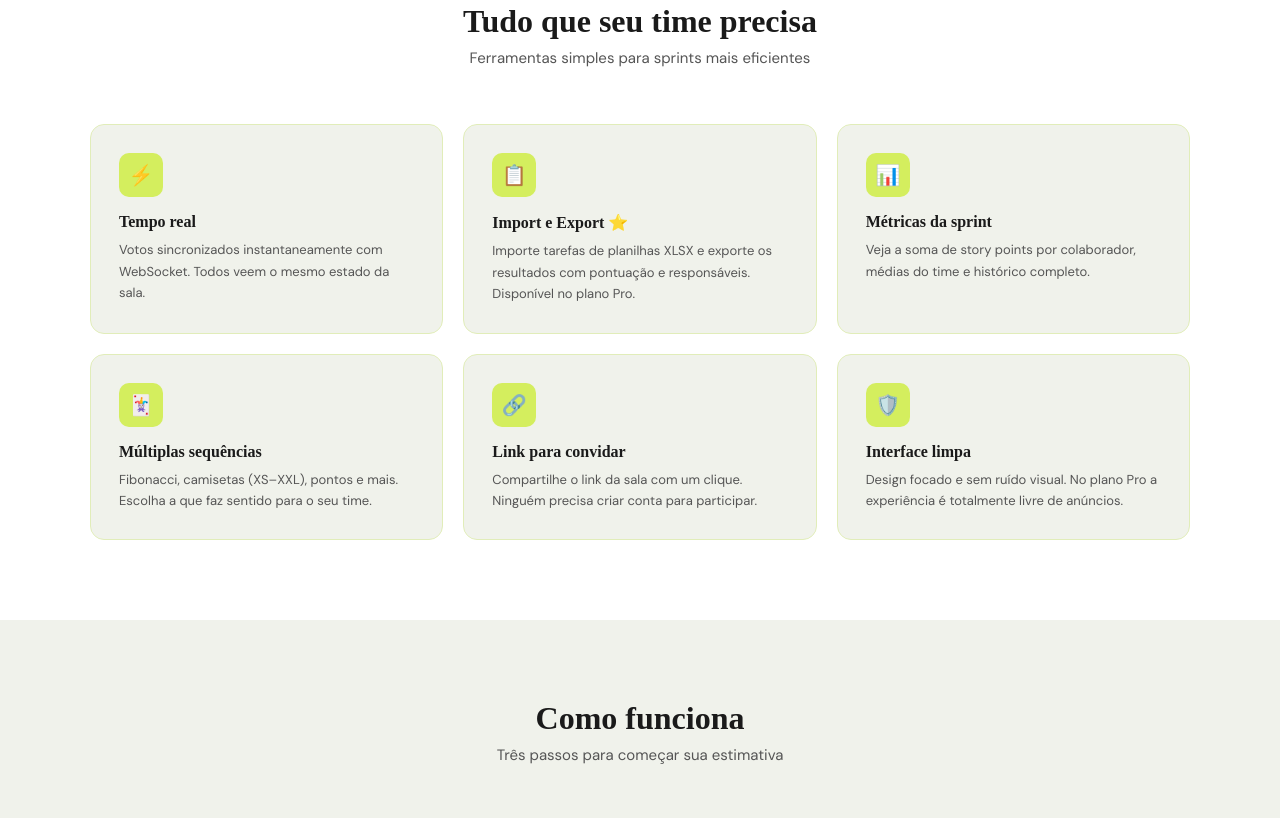
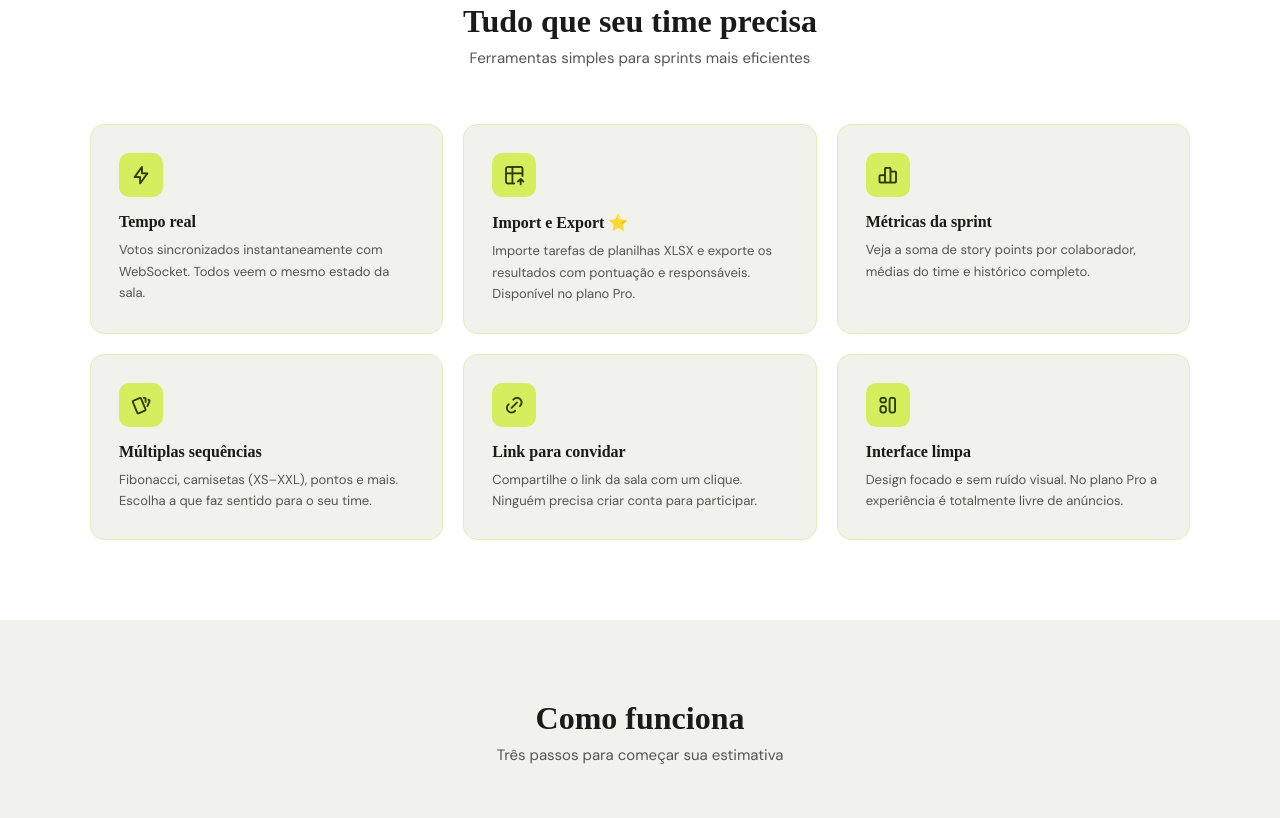
Before and after one commit to vinissinpp/pokerplanning, a website: page public/index.html in a window 1280 px wide. Shown: the part 882-1700 px from the top of the page. Drawn offline with Linux system fonts and the light colour scheme; a web font is replaced by a local one.

Commit message:
feat: substitui emojis por Tabler Icons em todos os HTMLs

```diff
--- a/public/index.html
+++ b/public/index.html
@@ -5,6 +5,7 @@
 <meta name="viewport" content="width=device-width, initial-scale=1.0" />
 <title>Pontua — Estimativas ágeis sem complicação</title>
 <link rel="preconnect" href="https://fonts.googleapis.com" />
+<link rel="stylesheet" href="https://cdn.jsdelivr.net/npm/@tabler/icons-webfont@latest/tabler-icons.min.css"/>
 <link href="https://fonts.googleapis.com/css2?family=Syne:wght@400;600;700;800&family=Goldman:wght@400;700&family=DM+Sans:ital,wght@0,300;0,400;0,500;1,400&display=swap" rel="stylesheet" />
 <style>
 :root {
@@ -174,7 +175,7 @@ nav.scrolled { background:rgba(240,242,235,.96); border-color:var(--c4); backdro
 .features-grid { display:grid; grid-template-columns:repeat(3,1fr); gap:20px; }
 .feature-card { background:var(--c5); border:1px solid var(--c4); border-radius:var(--radius); padding:1.75rem; transition:all .2s; }
 .feature-card:hover { background:var(--c2); border-color:var(--c3); transform:translateY(-3px); box-shadow:0 8px 24px rgba(0,0,0,.07); }
-.feature-icon { width:44px; height:44px; border-radius:10px; background:var(--c3); display:flex; align-items:center; justify-content:center; font-size:20px; margin-bottom:1rem; }
+.feature-icon { width:44px; height:44px; border-radius:10px; background:var(--c3); color:#2a3a00; display:flex; align-items:center; justify-content:center; font-size:22px; margin-bottom:1rem; }
 .feature-title { font-family:'Goldman',serif; font-size:16px; font-weight:700; margin-bottom:.5rem; }
 .feature-desc { font-size:13px; color:var(--textm); line-height:1.65; }
 
@@ -326,7 +327,7 @@ footer { background:var(--text); border-top:1px solid rgba(255,255,255,.08); pad
     <h1 class="hero-title">Estimativas<br>ágeis <span class="accent">sem</span><br><span class="accent">complicação</span></h1>
     <p class="hero-sub">Crie uma sala em segundos, convide seu time e vote em story points em tempo real. Sem burocracia.</p>
     <div class="hero-ctas">
-      <button class="btn-hero-p" onclick="abrirModal('criar')">🃏 Criar nova sala</button>
+      <button class="btn-hero-p" onclick="abrirModal('criar')"><i class="ti ti-cards" aria-hidden="true"></i> Criar nova sala</button>
       <button class="btn-hero-s" onclick="abrirModal('entrar')">Entrar em uma sala</button>
     </div>
     <div class="hero-stats">
@@ -370,12 +371,12 @@ footer { background:var(--text); border-top:1px solid rgba(255,255,255,.08); pad
     <h2 class="section-title">Tudo que seu time precisa</h2>
     <p class="section-sub">Ferramentas simples para sprints mais eficientes</p>
     <div class="features-grid">
-      <div class="feature-card"><div class="feature-icon">⚡</div><div class="feature-title">Tempo real</div><div class="feature-desc">Votos sincronizados instantaneamente com WebSocket. Todos veem o mesmo estado da sala.</div></div>
-      <div class="feature-card"><div class="feature-icon">📋</div><div class="feature-title">Import e Export ⭐</div><div class="feature-desc">Importe tarefas de planilhas XLSX e exporte os resultados com pontuação e responsáveis. Disponível no plano Pro.</div></div>
-      <div class="feature-card"><div class="feature-icon">📊</div><div class="feature-title">Métricas da sprint</div><div class="feature-desc">Veja a soma de story points por colaborador, médias do time e histórico completo.</div></div>
-      <div class="feature-card"><div class="feature-icon">🃏</div><div class="feature-title">Múltiplas sequências</div><div class="feature-desc">Fibonacci, camisetas (XS–XXL), pontos e mais. Escolha a que faz sentido para o seu time.</div></div>
-      <div class="feature-card"><div class="feature-icon">🔗</div><div class="feature-title">Link para convidar</div><div class="feature-desc">Compartilhe o link da sala com um clique. Ninguém precisa criar conta para participar.</div></div>
-      <div class="feature-card"><div class="feature-icon">🛡️</div><div class="feature-title">Interface limpa</div><div class="feature-desc">Design focado e sem ruído visual. No plano Pro a experiência é totalmente livre de anúncios.</div></div>
+      <div class="feature-card"><div class="feature-icon"><i class="ti ti-bolt" aria-hidden="true"></i></div><div class="feature-title">Tempo real</div><div class="feature-desc">Votos sincronizados instantaneamente com WebSocket. Todos veem o mesmo estado da sala.</div></div>
+      <div class="feature-card"><div class="feature-icon"><i class="ti ti-table-import" aria-hidden="true"></i></div><div class="feature-title">Import e Export ⭐</div><div class="feature-desc">Importe tarefas de planilhas XLSX e exporte os resultados com pontuação e responsáveis. Disponível no plano Pro.</div></div>
+      <div class="feature-card"><div class="feature-icon"><i class="ti ti-chart-bar" aria-hidden="true"></i></div><div class="feature-title">Métricas da sprint</div><div class="feature-desc">Veja a soma de story points por colaborador, médias do time e histórico completo.</div></div>
+      <div class="feature-card"><div class="feature-icon"><i class="ti ti-cards" aria-hidden="true"></i></div><div class="feature-title">Múltiplas sequências</div><div class="feature-desc">Fibonacci, camisetas (XS–XXL), pontos e mais. Escolha a que faz sentido para o seu time.</div></div>
+      <div class="feature-card"><div class="feature-icon"><i class="ti ti-link" aria-hidden="true"></i></div><div class="feature-title">Link para convidar</div><div class="feature-desc">Compartilhe o link da sala com um clique. Ninguém precisa criar conta para participar.</div></div>
+      <div class="feature-card"><div class="feature-icon"><i class="ti ti-layout" aria-hidden="true"></i></div><div class="feature-title">Interface limpa</div><div class="feature-desc">Design focado e sem ruído visual. No plano Pro a experiência é totalmente livre de anúncios.</div></div>
     </div>
   </div>
 </section>
@@ -396,7 +397,7 @@ footer { background:var(--text); border-top:1px solid rgba(255,255,255,.08); pad
   <h2 class="section-title">Pronto para estimar melhor?</h2>
   <p class="section-sub">Crie sua sala agora — leva menos de 5 segundos.</p>
   <div class="cta-btns">
-    <button class="btn-cta-white" onclick="abrirModal('criar')">🃏 Criar sala grátis</button>
+    <button class="btn-cta-white" onclick="abrirModal('criar')"><i class="ti ti-cards" aria-hidden="true"></i> Criar sala grátis</button>
     <button class="btn-cta-outline" onclick="abrirModal('entrar')">Entrar em uma sala</button>
   </div>
 </section>
```
Also changed, not shown: public/cadastro.html (+1 -0 lines), public/sala.html (+5 -4 lines).
